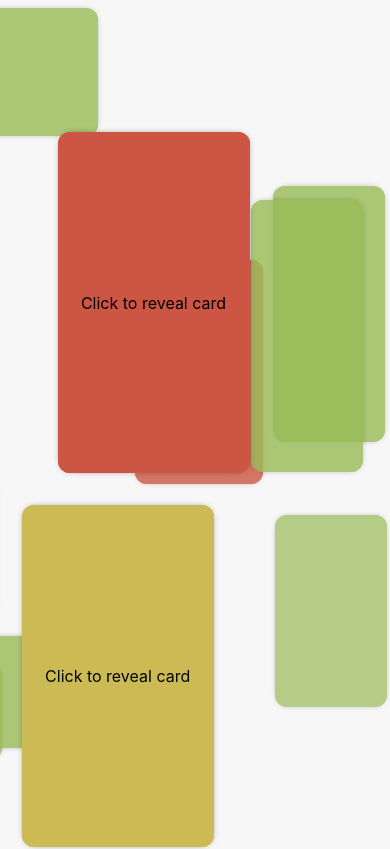
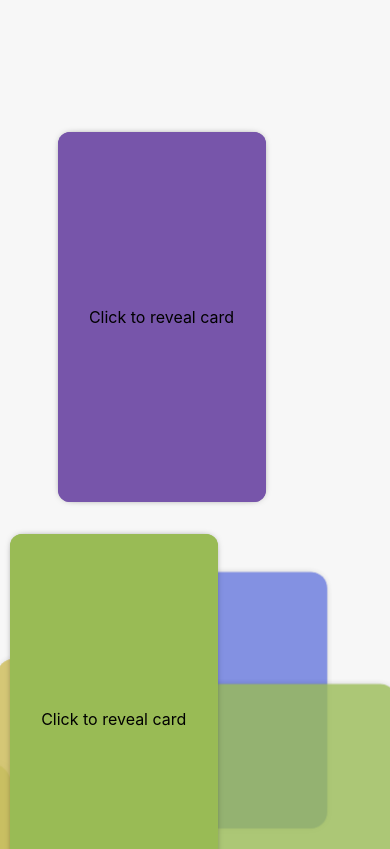
Before and after one commit to IanDab47/portfolio, a Next.js app: page / in a window 390 px wide. Shown: the part 920-1769 px from the top of the page. Built offline with nearby package versions, Linux system fonts and the light colour scheme.

Commit message:
adds parallax effect to about me page

```diff
--- a/components/about.js
+++ b/components/about.js
@@ -35,28 +35,28 @@ export default function About({ loading }) {
     const aboutMe = {
       0: {
         title: `Hi, I'm Ian`,
-        description: `I'm a software engineer who loves to pursue creative design in any way imaginable.`,
-        styles: { width: 10, posX: (screenX / 2) - (10 * remConv / 2), posY: (screenY / 2) - (16 * remConv / 2) }
+        description: `I'm a software engineer who loves to pursue unique design and new technologies.`,
+        styles: { width: (screenX / 214 + 6) * (16 / remConv), posX: (screenX / 2) - (10 * remConv / 2), posY: (screenY / 2) - (16 * remConv / 2) }
       },
       1: {
         title: `I've been programming for over 10 years now!`,
-        description: `I started with Java and C++ in high school, but I'm most proficient in JS/TS.`,
-        styles: { width: 13, posX: screenX / 9, posY: screenY / 6 }
+        description: `I started with Java and C++ in high school, but I'm most proficient in JavaScript and TypeScript.`,
+        styles: { width: (screenX / 214 + 6) * (16 / remConv), posX: screenX / 20, posY: screenY / 6 }
       },
       2: {
         title: `Being a former video and audio producer has helped me a lot!`,
         description: `Learning new programs and adapting to new environments are my strongest qualities because of it!`,
-        styles: { width: 14, posX: screenX * 3 / 4, posY: screenY / 12 }
+        styles: { width: (screenX / 294 + 9) * (16 / remConv), posX: screenX * 3 / 4, posY: screenY / 12 }
       },
       3: {
         title: `My hobbies keep me motivated!`,
         description: `While I'm currently focused on mechanical keyboards, my other hobbies give me new inspiration and motivate me to strive to be better!`,
-        styles: { width: 11, posX: screenX * 4 / 13, posY: screenY * 5 / 9 }
+        styles: { width: (screenX / 273 + 8.5) * (16 / remConv), posX: screenX * 4 / 17, posY: screenY * 5 / 9 }
       },
       4: {
         title: ``,
         description: ``,
-        styles: { width: 14, posX: screenX * 2 / 3, posY: screenY * 4 / 7 }
+        styles: { width: 14  * (16 / remConv), posX: screenX * 2 / 3, posY: screenY * 4 / 7 }
       },
       default: {
         title: null,
@@ -66,7 +66,7 @@ export default function About({ loading }) {
     }
 
     // Declare arrays for preset variables
-    let zPosArr = [0,1,2,0,1,2,0,1,2,0,1,2,0,1,2,0,1],
+    let zPosArr = [0,1,0,1,0,1,0,1,0,1,0,1,0,1,0,1,0,1,2,2,2,2,2],
         infoArr = [0,1,2,3,4]
 
     // Shuffle arrays for variation on load
@@ -77,21 +77,29 @@ export default function About({ loading }) {
       const info = z === 2 ? aboutMe[infoArr.shift()] : aboutMe.default
       // if(z === 2) console.log(info)
       return (
+        <section
+          className={`
+            ${
+              z === 0 ? styles.plxBack :
+              z === 1 ? styles.noPlx :
+              z === 2 ? styles.plxFront : null
+            }
+          `}
+        >
           <AboutCard
             key={`card_${i}`}
             info={info}
             i={i}
             z={z}
           />
+        </section>
       )
     }))
   }
 
   return (
-    <div className={styles.aboutInnerWrapper}>
-      <section>
+    <div className={styles.aboutWrapper}>
       {cards}
-      </section>
     </div >
   )
 }
--- a/components/aboutCard.js
+++ b/components/aboutCard.js
@@ -6,6 +6,8 @@ import { useState } from 'react'
 
 export default function AboutCard({ info, i, z }) {
   // State
+  const [seedX, setSeedX] = useState(Math.random())
+  const [seedY, setSeedY] = useState(Math.random())
   const [showCard, setShowCard] = useState(false)
   const [cardStyles, setCardStyles] = useState({
     axis: -1,
@@ -21,7 +23,7 @@ export default function AboutCard({ info, i, z }) {
     z === 2 ? setShowCard(true) : null
   }
 
-  const rndStyleGen = () => {
+  const setStyles = () => {
     // return nulls if window is not rendered
     if(typeof window !== 'object') return
 
@@ -29,11 +31,11 @@ export default function AboutCard({ info, i, z }) {
     // choose which axis for the card to be
     const axisSelect = z === 2 ? 1 : i % 2 // 0 == horizontal, 1 == vertical
     // choose one of 5 colors
-    const colorSelect = Math.floor(Math.random() * 5 % 5)
+    const colorSelect = Math.floor((i + seedX) % 5)
     // generate a rnd int between 6 and 11
-    const sizeNarrowGen = Math.floor(Math.random() * 5 + 6)
+    const sizeNarrowGen = Math.floor(seedX * 5 + 6)
     // generate a rnd int between 11 and 19
-    const sizeWideGen = Math.floor(Math.random() * 8 + 11)
+    const sizeWideGen = Math.floor(seedY * 8 + 11)
     // generate aspect ratio
     const cardRatio = z === 2 ? 9 / 16 : axisSelect ?
       sizeNarrowGen / sizeWideGen // Vertical Calculation
@@ -60,27 +62,27 @@ export default function AboutCard({ info, i, z }) {
     // Declare variables for clarity
     const screenX = window.innerWidth,
           screenY = window.innerHeight,
-          seedX = Math.floor(Math.random() * (screenX * .8) + (screenX * .1)),
-          seedY = Math.floor(Math.random() * screenY),
+          tempSeedX = Math.floor(seedX * (screenX * .8) + (screenX * .1)),
+          tempSeedY = Math.floor(seedY * (screenY * .9) + (screenY * .1)),
           remConv = window.innerWidth >= 3840 ? 32 :
                     window.innerWidth >= 2560 ? 24 : 16
 
     // Calculate card position based on inputs and window size
     const rndXPos = axis ?
-      seedX - Math.ceil(ratio * narrow * remConv) // Vertical
+      tempSeedX - Math.ceil(ratio * narrow * remConv) // Vertical
       :
-      seedX - Math.ceil(ratio * wide * remConv) // Horizontal
+      tempSeedX - Math.ceil(ratio * wide * remConv) // Horizontal
     const rndYPos = axis ?
-      seedY - Math.ceil(ratio * wide * remConv) // Vertical
+      tempSeedY - Math.ceil(ratio * wide * remConv) // Vertical
       :
-      seedY - Math.ceil(ratio * narrow * remConv) // Horizontal
+      tempSeedY - Math.ceil(ratio * narrow * remConv) // Horizontal
 
     return [rndXPos, rndYPos]
   }
 
   // Output
-  if(cardStyles.axis === -1) rndStyleGen()
-  if(info.styles.width > 0) console.log(z, info.styles, cardStyles.posX, cardStyles.posY)
+  if(cardStyles.axis === -1) setStyles()
+  // if(info.styles.width > 0) console.log(z, info.styles, cardStyles.posX, cardStyles.posY)
 
   return (
     <div
@@ -88,11 +90,6 @@ export default function AboutCard({ info, i, z }) {
         ${styles.card}
         ${z === 2 ? styles.clickMe : null}
         ${showCard ? styles.info : null}
-        ${
-          z === 0 ? styles.plxBack :
-          z === 1 ? styles.noPlx :
-          z === 2 ? styles.plxFront : null
-        }
         ${
           cardStyles.color === 0 ? styles.colorOne :
           cardStyles.color === 1 ? styles.colorTwo :
--- a/pages/index.js
+++ b/pages/index.js
@@ -50,7 +50,7 @@ export default function Home() {
 
   // Output
   return (
-    <div className={`${displayHome} ${styles.scrollSnap} ${isDark ? styles.dark : null}`}>
+    <div className={`${styles.main} ${displayHome} ${styles.scrollSnap} ${isDark ? styles.dark : null}`}>
       <Head>
         <title>{`Ian's Portfolio`}</title>
         <meta name="description" content="Generated by create next app" />
@@ -92,7 +92,7 @@ export default function Home() {
 
       </div>
 
-      <div id='about'>
+      <div id='about' className={styles.aboutWrapper}>
         <About loading={loading}/>
       </div>
 
--- a/styles/About.module.css
+++ b/styles/About.module.css
@@ -1,36 +1,51 @@
-.aboutInnerWrapper {
+.aboutWrapper {
+  position: relative;
   background: var(--bg-main);
   height: max-content;
   min-height: 100vh;
-  /* max-height: max-content; */
   overflow-x: clip;
-  z-index: -1;
+  overflow-y: scroll;
+  z-index: 0;
+  perspective: 2rem;
 }
 
-.aboutInnerWrapper::-webkit-scrollbar {
+.aboutWrapper::after {
+  content: 'ABOUT ME';
+  position: absolute;
+  display: flex;
+  justify-content: center;
+  align-items: center;
+  width: 100%;
+  height: 100%;
+  font-family: 'Voga', serif;
+  font-size: 4.5vw;
+  transform: translateY(25%) translateZ(-2rem) scale(400%);
+}
+
+.aboutWrapper::-webkit-scrollbar {
   display: none;
 }
 
-.aboutInnerWrapper section {
+.aboutWrapper section {
+  transform-style: preserve-3d;
   position: relative;
   width: 100%;
-  perspective: 20rem;
 }
 
 .plxBack {
-  transform: translateZ(-20rem);
-  opacity: .7;
-  z-index: -10;
+  transform: translateZ(-2rem) scale(350%);
+  opacity: .6;
+  z-index: 0;
 }
 
 .plxFront {
-  z-index: 10;
+  z-index: 20;
 }
 
 .noPlx {
-  transform: translateZ(-10rem);
+  transform: translateZ(-1rem) scale(200%);
   opacity: .8;
-  z-index: 0;
+  z-index: 10;
 }
 
 .card {
@@ -39,16 +54,14 @@
   left: calc(var(--posX) * 1px); top: calc(var(--posY) * 1px);
   display: flex;
   flex-direction: column;
-  justify-content: space-between;
   width: calc(var(--width) * 1rem);
-  height: max-content;
+  height: min-content;
   background: var(--color);
   border-radius: .75rem;
   box-shadow: 0 0 .5rem -.3rem;
   padding: 1.2rem;
   caret-color: transparent;
   transform: scale(100%);
-  transform-style: preserve-3d;
   transition: transform 120ms ease-out;
 }
 
@@ -94,6 +107,7 @@
 .card > p {
   width: 100%;
   text-align: justify;
+  margin-block: auto;
 }
 
 .info {
@@ -131,7 +145,7 @@
   .info, .card.clickMe {
     position: relative;
     left: calc(var(--posX) * 1px / 2); top: 1rem;
-    width: 12rem;
+    width: 13rem;
     margin-bottom: 2rem;
   }
 
--- a/styles/Home.module.css
+++ b/styles/Home.module.css
@@ -3,13 +3,17 @@
   --bg-main: #010101;
   --fnt-main: #eee;
   --fnt-act-1: #57e;
-  --fnt-act-2: #8e7;
+  --fnt-act-2: #6d6;
   --fnt-act-3: #e66;
   --fnt-act-4: #dd5;
   --fnt-act-5: #d8d;
   color: #eee;
   background: var(--bg-main);
   color-scheme: dark;
+}
+
+.main {
+  perspective: 2rem;
 }
 
 .hidden {
@@ -100,7 +104,7 @@
   min-height: 100vh;
   max-height: 100vh;
   scroll-snap-type: block;
-  /* z-index: 10; */
+  z-index: -99;
   padding-bottom: 12rem;
   margin-bottom: 12rem;
 }
@@ -177,7 +181,7 @@
 .heroBg > div > p {
   font-family: Times, serif;
   font-weight: 100;
-  font-size: clamp(5.5em, 9vw, 90em);
+  font-size: clamp(6rem, 9vw, 90em);
   user-select: none;
 }
 
@@ -233,6 +237,16 @@
   transform: translateY(-80%);
   transition: margin-top 80ms cubic-bezier(.1,.8,.2,1) 80ms;
 }
+/*
+.aboutWrapper {
+  background: var(--bg-main);
+  height: max-content;
+  min-height: 100vh;
+  transform-style: preserve-3d;
+  overflow-x: clip;
+  overflow-y: auto;
+  perspective: 2rem;
+} */
 
 /* @media (prefers-color-scheme: dark) { */
   .dark #loadingBar {
```
Lines whose indentation alone changed are shown as unchanged.
